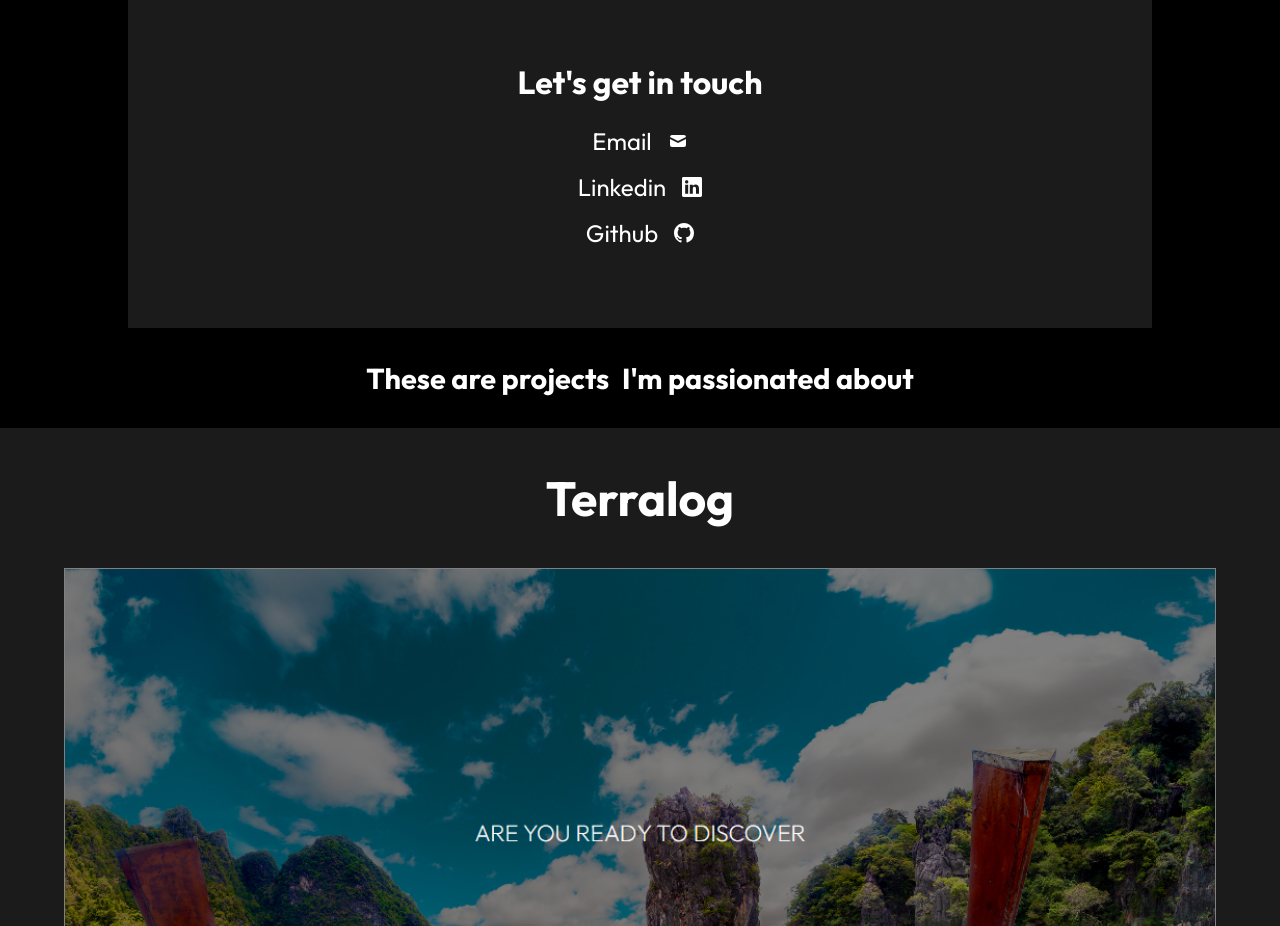
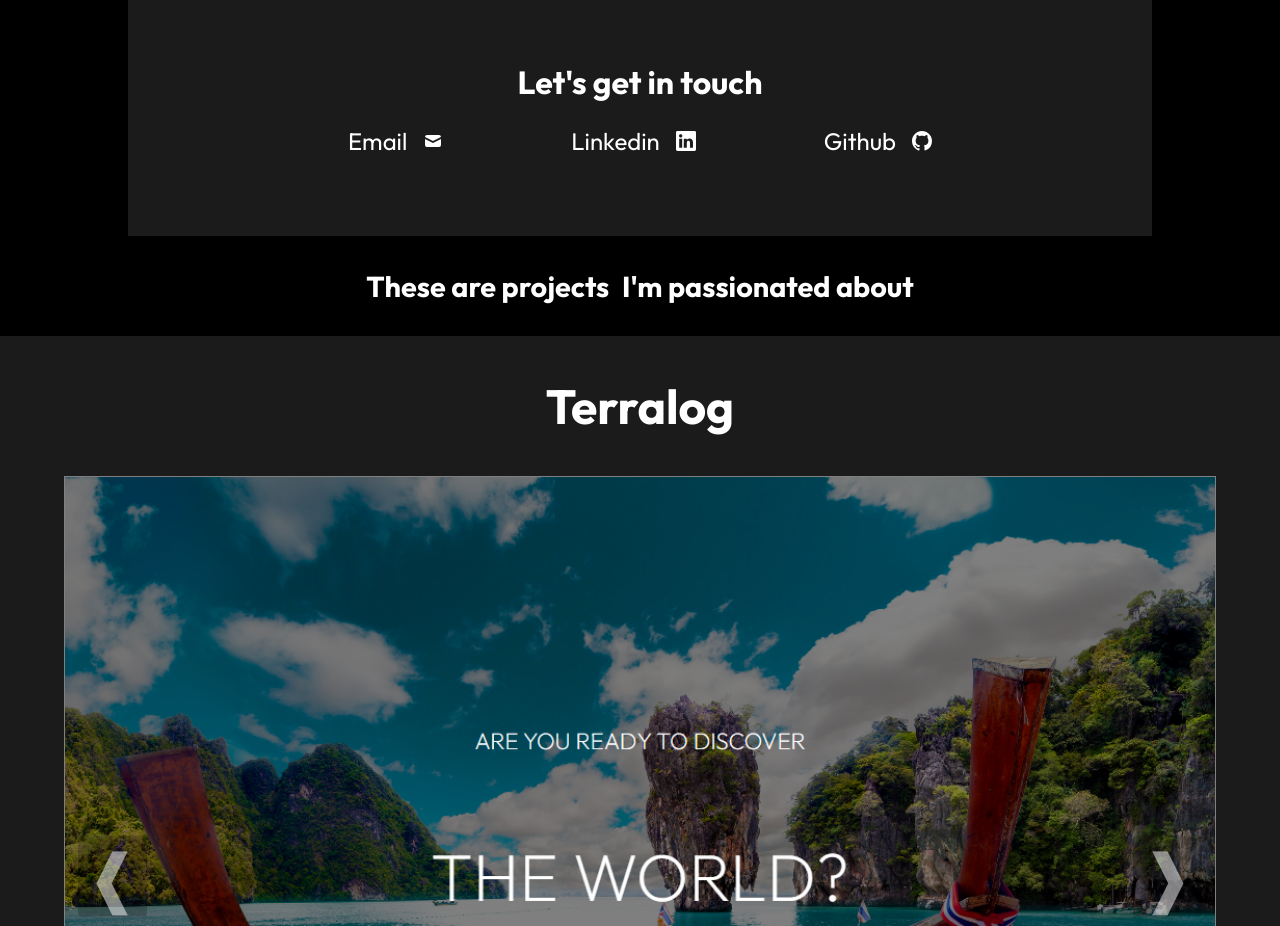
Before and after one commit to IvanConsorteWork/Portfolio, a React (Vite) app: page / in a window 1280 px wide. Shown: the part 1460-2386 px from the top of the page. Built offline with nearby package versions, Linux system fonts and the light colour scheme.

Commit message:
changing becfit url

```diff
--- a/src/components/About.css
+++ b/src/components/About.css
@@ -132,6 +132,12 @@
     font-size: 1.8rem;
   }
 
+  #social-media {
+    flex-direction: row;
+    justify-content: center;
+    gap: 8rem
+  }
+
   #social-media > a {
     font-size: 1.3rem;
   }
--- a/src/components/ProjectsData.js
+++ b/src/components/ProjectsData.js
@@ -24,8 +24,8 @@ const ProjectsData = [
         stack: "React, Redux Toolkit, Typescript, Bootstrap",
         features: "Shopping Cart, Local Storage",
         text: "A rework of a previous project, with the aims of a more streamlined design and learning the tools used in today's standard products. WORK IN PROGRESS",
-        view: "https://becoming-fit-ex.vercel.app/",
-        source: "https://github.com/IvanConsorteWork/Becoming-Fit-v2"
+        view: "https://becoming-fit-v2.vercel.app/",
+        source: "https://github.com/IvanConsorteWork/Bec-fit-v2"
     },
     {
         imgs: [becomingfit, becomingfit],
```
Also changed, not shown: 1 other file (tests, documents, lock files or other folders).
